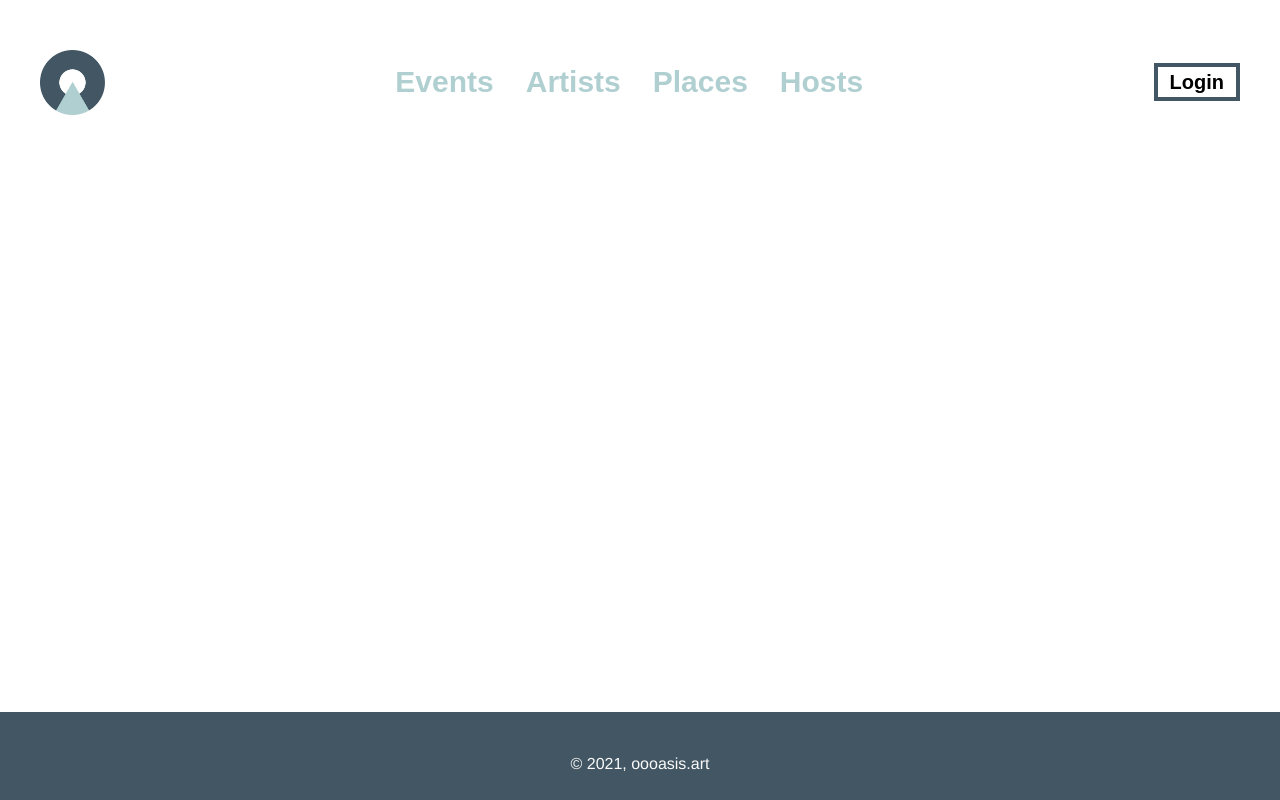
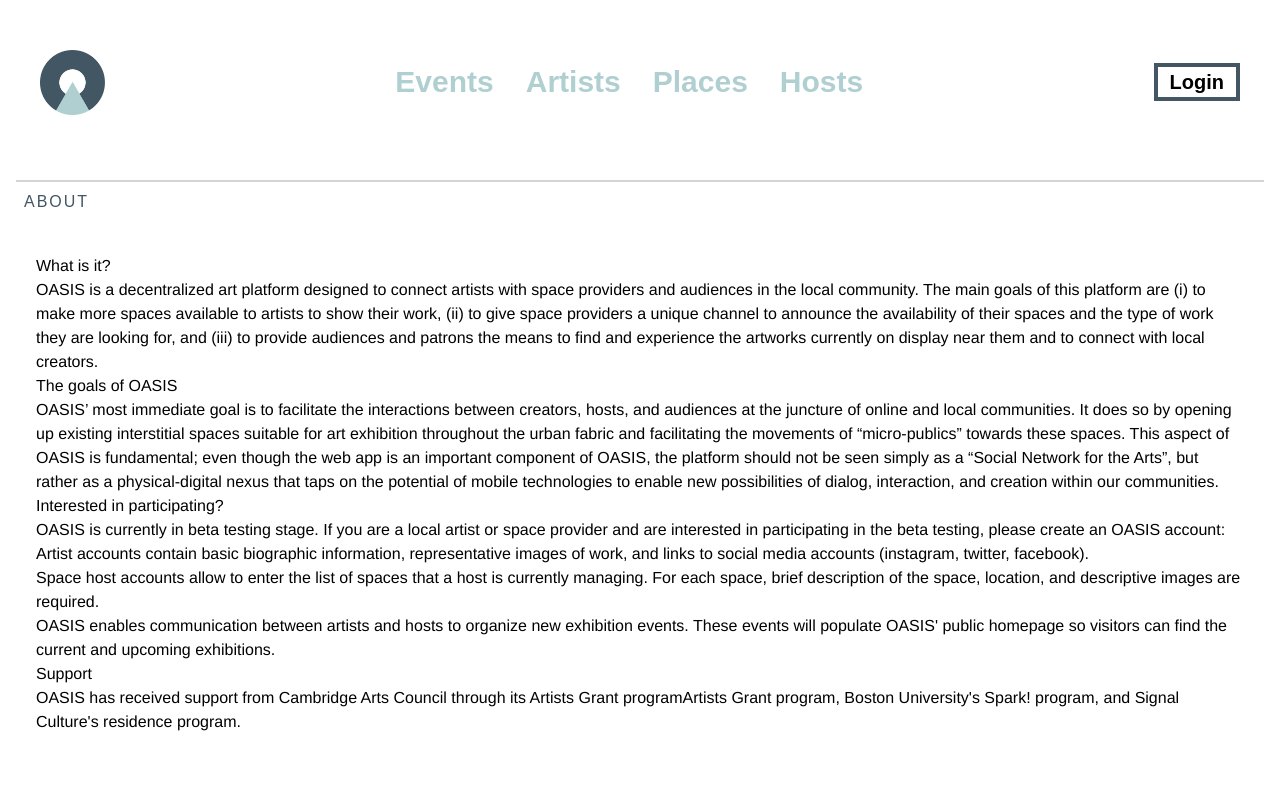
Before and after one commit to oasis-art-project/oasis-webapp, a React (Create React App) app: page /about in a window 1280 px wide. Shown: the top 800 px of the page. Built offline with nearby package versions, Linux system fonts and the light colour scheme.

Commit message:
added about page

```diff
--- a/src/App.tsx
+++ b/src/App.tsx
@@ -1,4 +1,4 @@
-import { BrowserRouter as Router, Route, Switch } from 'react-router-dom';
+import { BrowserRouter as Router, Route, Switch, Link } from 'react-router-dom';
 import { ThemeProvider } from 'styled-components';
 import { QueryClientProvider, QueryClient } from 'react-query';
 import styled from 'styled-components';
@@ -17,6 +17,7 @@ import Places from './pages/Places';
 import Place from './pages/Place';
 import Hosts from './pages/Hosts';
 import Host from './pages/Host';
+import About from './pages/About';
 
 const Container = styled.section`
   max-width: 1280px;
@@ -66,6 +67,7 @@ function App() {
                       <Route path="/place/:id" exact component={Place} />
                       <Route path="/hosts/" exact component={Hosts} />
                       <Route path="/host/:id" exact component={Host} />
+                      <Route path="/about" exact component={About} />
                       <PrivateRoute path="/room/:roomId">
                         <ChatRoom />
                       </PrivateRoute>
@@ -74,7 +76,8 @@ function App() {
                 </Route>
               </Switch>
               <Footer>
-                <p className="mt-10 text-gray-50">© {new Date().getFullYear()}, oooasis.art</p>
+                <p className="mt-10 text-gray-50">© {new Date().getFullYear()}</p>
+                <Link to="about" >What is OASIS?</Link>
               </Footer>
             </MainContainer>
           </Router>
--- /dev/null
+++ b/src/pages/About/About.tsx
@@ -0,0 +1,79 @@
+import styled from 'styled-components';
+
+const Title = styled.div`
+  letter-spacing: 2px;
+`;
+
+const SectionHeader = ({ title = '' }) => {
+    return (
+      <div className="w-full mb-10 mt-5">
+        <div className="w-full border border-gray-300"></div>
+        <Title className="m-2 uppercase font-header text-darkGray">{title}</Title>
+      </div>
+    );
+  };
+
+const AboutContainer = styled.div`
+  padding: 0 20px;
+`;
+
+function About() {
+
+  return (
+    <div className="">
+      <SectionHeader title="About" />
+      <AboutContainer>
+      <h3>What is it?</h3>
+      <p>
+        OASIS is a decentralized art platform designed to connect artists with space providers and
+        audiences in the local community. The main goals of this platform are (i) to make more
+        spaces available to artists to show their work, (ii) to give space providers a unique
+        channel to announce the availability of their spaces and the type of work they are looking
+        for, and (iii) to provide audiences and patrons the means to find and experience the
+        artworks currently on display near them and to connect with local creators.
+      </p>
+      <h3>The goals of OASIS</h3>
+      <p>
+        OASIS’ most immediate goal is to facilitate the interactions between creators, hosts, and
+        audiences at the juncture of online and local communities. It does so by opening up existing
+        interstitial spaces suitable for art exhibition throughout the urban fabric and facilitating
+        the movements of “micro-publics” towards these spaces. This aspect of OASIS is fundamental;
+        even though the web app is an important component of OASIS, the platform should not be seen
+        simply as a “Social Network for the Arts”, but rather as a physical-digital nexus that taps
+        on the potential of mobile technologies to enable new possibilities of dialog, interaction,
+        and creation within our communities.
+      </p>
+      <h3>Interested in participating?</h3>
+      <p>
+        OASIS is currently in beta testing stage. If you are a local artist or space provider and
+        are interested in participating in the beta testing, please create an OASIS account:
+      </p>
+      <ol>
+        <li>
+          Artist accounts contain basic biographic information, representative images of work, and
+          links to social media accounts (instagram, twitter, facebook).
+        </li>
+        <li>
+          Space host accounts allow to enter the list of spaces that a host is currently managing.
+          For each space, brief description of the space, location, and descriptive images are
+          required.
+        </li>
+      </ol>
+      <p>
+        OASIS enables communication between artists and hosts to organize new exhibition events.
+        These events will populate OASIS' public homepage so visitors can find the current and
+        upcoming exhibitions.
+      </p>
+      <h3>Support</h3>
+      <p>
+        OASIS has received support from Cambridge Arts Council through its Artists Grant program
+        <a href="https://www.cambridgema.gov/arts/programs/grants" target="_blank" rel="noreferrer">Artists Grant program</a>,
+        Boston University's <a href="http://www.bu.edu/spark/" target="_blank" rel="noreferrer"> Spark! program</a>,
+        and Signal Culture's <a href="http://signalculture.org/residency.html" target="_blank" rel="noreferrer">residence program</a>.
+      </p>
+    </AboutContainer>
+    </div>
+  );
+}
+
+export default About;
--- /dev/null
+++ b/src/pages/About/index.ts
@@ -0,0 +1 @@
+export { default } from './About';
```
